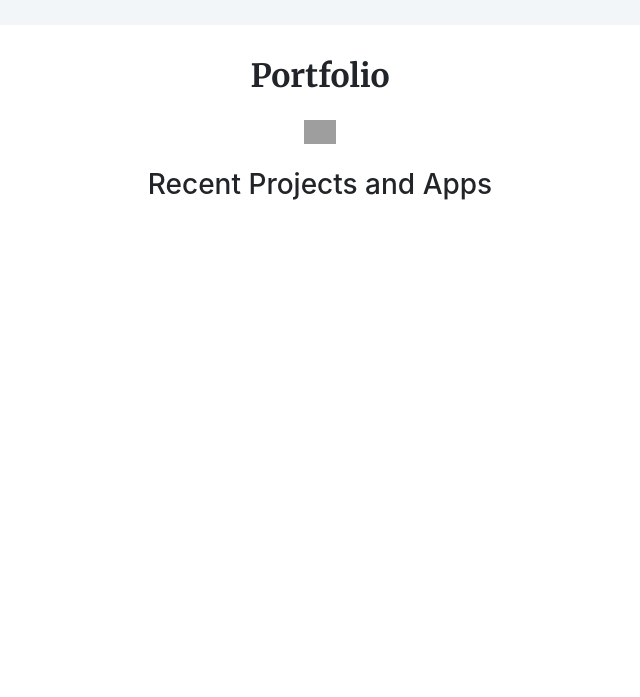
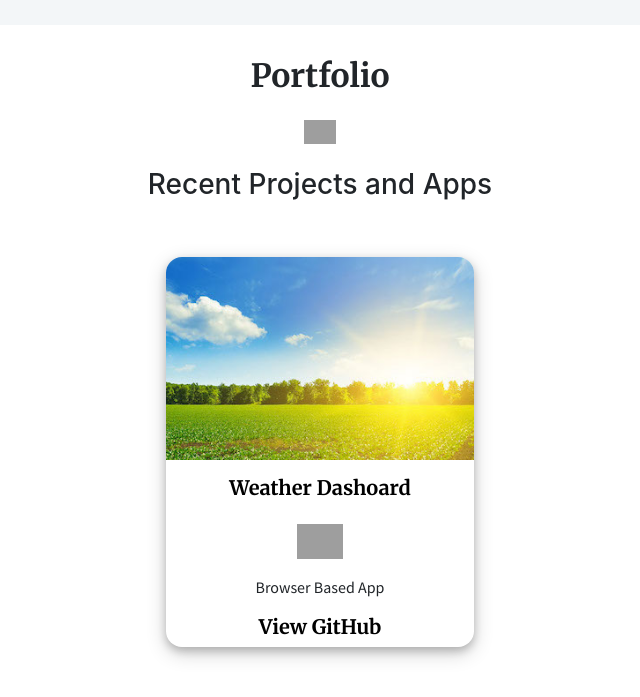
Before and after one commit to brianlfarmerllc/dev_portfolio_v2, a React (Create React App) app: page / in a window 1280 px wide. Shown: the part 1390-2087 px from the top of the page, without its empty margins (320-960 px from the left). Before the commit the page ends 1663 px from the top, so only its background shows below. Built offline with nearby package versions, Linux system fonts and the light colour scheme; grey boxes are pictures that could not be loaded.

Commit message:
created PortfolioTiles.js component and portfolio.json to store tile info, able to use tile to generateprojects

```diff
--- a/src/components/Portfolio/Portfolio.js
+++ b/src/components/Portfolio/Portfolio.js
@@ -1,5 +1,6 @@
 import React from "react"
 import "./Portfolio.css"
+import PortfolioTiles from "../PortfolioTiles/PortfolioTiles"
 
 function Portfolio() {
     return (
@@ -26,9 +27,7 @@ function Portfolio() {
             <div className="row justify-content-center text-center ml-0 mr-0 ml-xl-2 mr-xl-2">
                 {/* Force next columns to break to new line */}
                 <div className="w-100 d-none d-md-block"></div>
-
-                {/* tiles will go here */}
-
+                <PortfolioTiles/>
             </div>
         </section>
     )
--- /dev/null
+++ b/src/components/PortfolioTiles/PortfolioTiles.js
@@ -0,0 +1,26 @@
+import React from "react"
+import portfolio from "../../db/portfolio.json"
+
+function PortfolioTiles() {
+    return (
+        <>
+            {portfolio.map(item => (
+                <div key={item.id} class="col-10 col-sm-8 col-md-5 col-lg-3 pr-0 pl-0 mt-5 tile" style={{ position: "relative" }}>
+                    <img src={item.image} alt={item.imageAlt} style={{ width: "100%" }} />
+                    <div class="box">
+                        <a href={item.site} target="blank">
+                            <h5 style={{ textAlign: "center;" }}>{item.name}</h5>
+                        </a>
+                        <img src={item.icon} alt={item.iconAlt} class="tileIcon text-center" />
+                        <p>{item.type}</p>
+                        <a href={item.github} target="blank">
+                            <h5 style={{ textAlign: "center;" }}>View GitHub</h5>
+                        </a>
+                    </div>
+                </div>
+            ))}
+        </>
+    )
+}
+
+export default PortfolioTiles
--- a/src/db/portfolio.json
+++ b/src/db/portfolio.json
@@ -2,10 +2,11 @@
     {
         "id": 1,
         "image": "assets/weather.jpg",
-        "alt": "background image for weather app",
+        "imageAlt": "background image for weather app",
         "site": "https://brianlfarmerllc.github.io/Weather-Dashboard/",
         "name": "Weather Dashoard",
         "icon": "https://img.icons8.com/ios/50/000000/cloud.png",
+        "iconAlt": "cloud icon",
         "type": "Browser Based App",
         "github": "https://github.com/brianlfarmerllc/Weather-Dashboard"
       }
```
